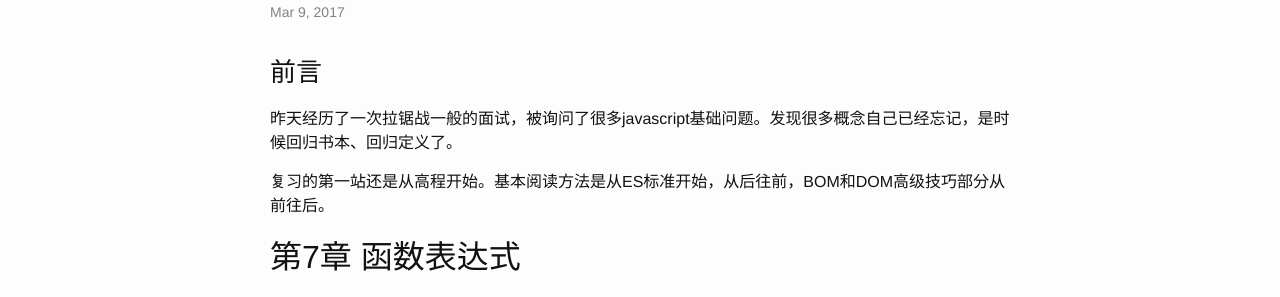
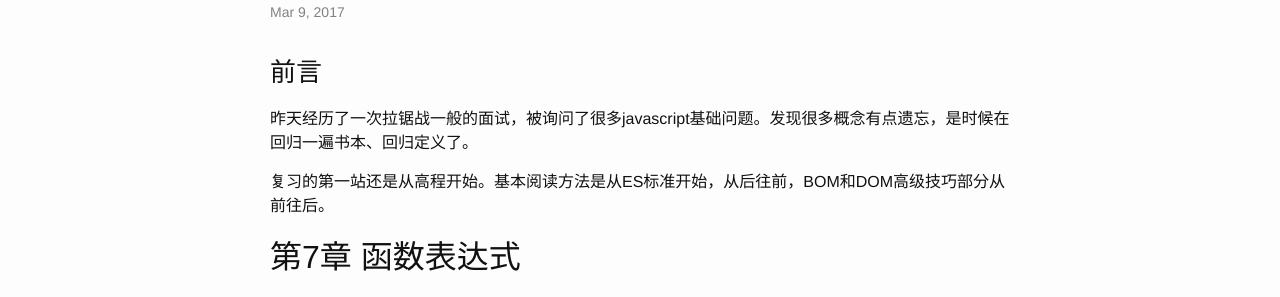
Before and after one commit to rubygba/blog, a Jekyll site: the page built from _posts/2017-03-09-pro-javascript-review-note-0.md, in a window 1280 px wide. Shown: the part 147-444 px from the top of the page. Built offline with Jekyll 4.4.1, drawn with Linux system fonts in a browser that asks for light colours; comment, search, counter and statistics services are not loaded.

Commit message:
0309 some update

```diff
--- a/_posts/2017-03-09-pro-javascript-review-note-0.md
+++ b/_posts/2017-03-09-pro-javascript-review-note-0.md
@@ -7,7 +7,7 @@ tags: tag
 
 ### 前言
 
-昨天经历了一次拉锯战一般的面试，被询问了很多javascript基础问题。发现很多概念自己已经忘记，是时候回归书本、回归定义了。
+昨天经历了一次拉锯战一般的面试，被询问了很多javascript基础问题。发现很多概念有点遗忘，是时候在回归一遍书本、回归定义了。
 
 复习的第一站还是从高程开始。基本阅读方法是从ES标准开始，从后往前，BOM和DOM高级技巧部分从前往后。
 
```
